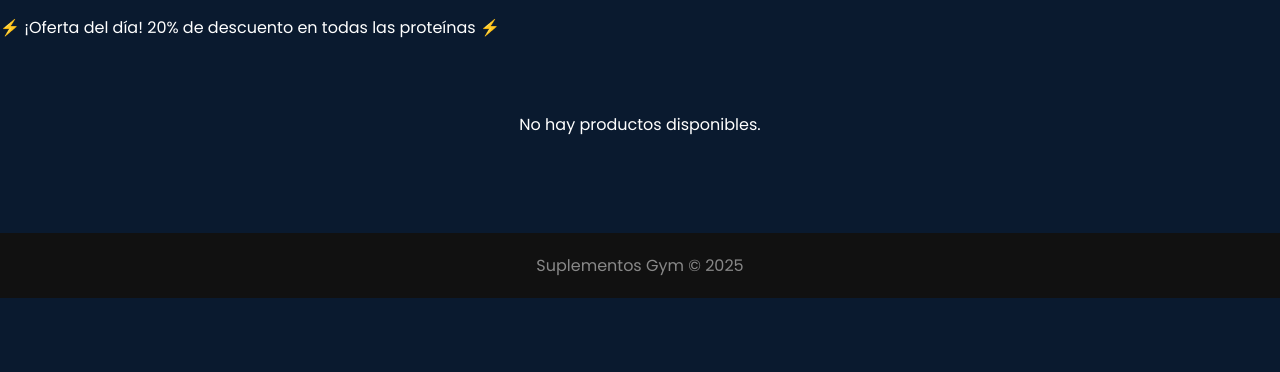
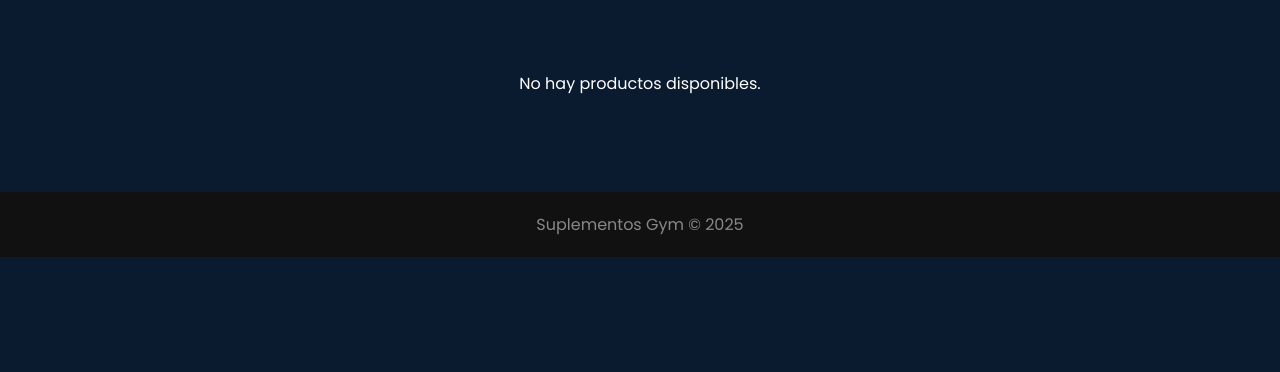
Before and after one commit to santosmartinezerikcbtis272/suplementos_gymxd, a Flask app: page / in a window 1280 px wide. Shown: the part 428-800 px from the top of the page. Run offline with Flask 3, Linux system fonts and the light colour scheme; data that the repository does not hold is empty.

Commit message:
Fix empty banner announcement section

```diff
--- a/suplementos_gym/templates/index.html
+++ b/suplementos_gym/templates/index.html
@@ -14,7 +14,7 @@
 
   <!-- BANNER DE ANUNCIO -->
   <section class="banner-anuncio">
-    <p>⚡ ¡Oferta del día! 20% de descuento en todas las proteínas ⚡</p>
+    <p></p>
   </section>
 
   <!-- LISTA DE PRODUCTOS -->
```
